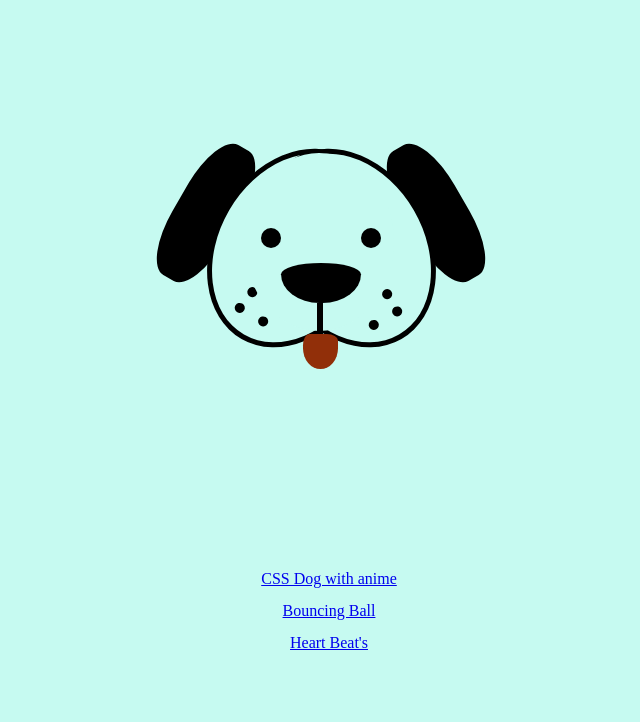
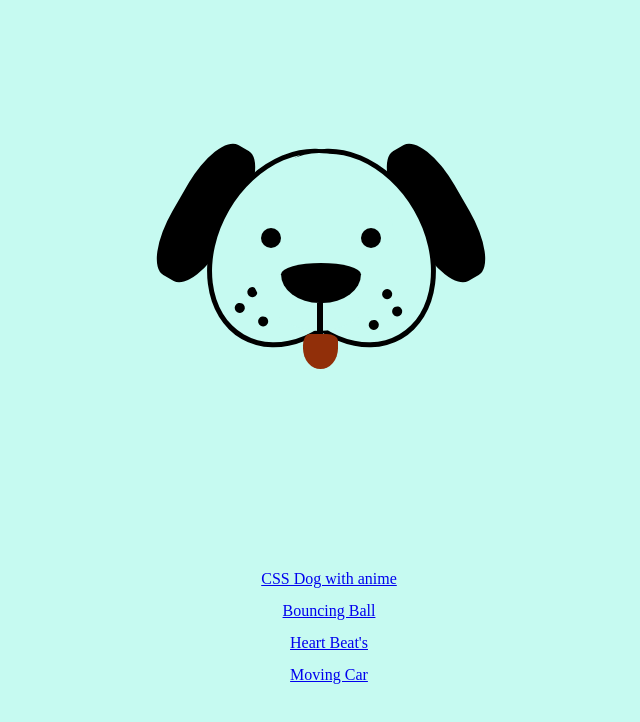
Before and after one commit to JerryDS525/CSS_things, a plain HTML site: page index.html in a window 1280 px wide. Shown: the top 722 px of the page, without its empty margins (319-959 px from the left). Drawn offline with Linux system fonts and the light colour scheme.

Commit message:
edits 23_11_2021v2

```diff
--- a/index.html
+++ b/index.html
@@ -197,6 +197,7 @@
     <a href="dog_anime.html">CSS Dog with anime</a><br>
     <a href="ball_bounce.html">Bouncing Ball</a><br>
     <a href="heart_anime.html">Heart Beat's</a><br>
+    <a href="car_anime.html">Moving Car</a><br>
   </div>
 
   <div class="middle"></div>
```
